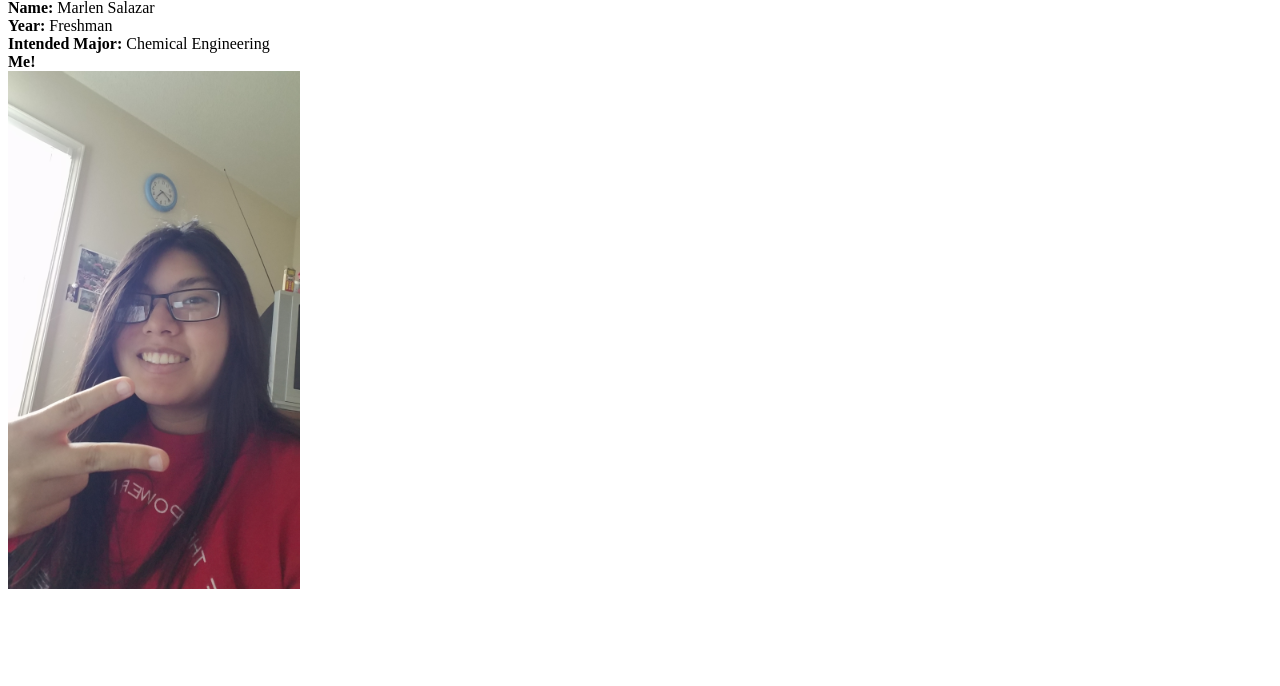
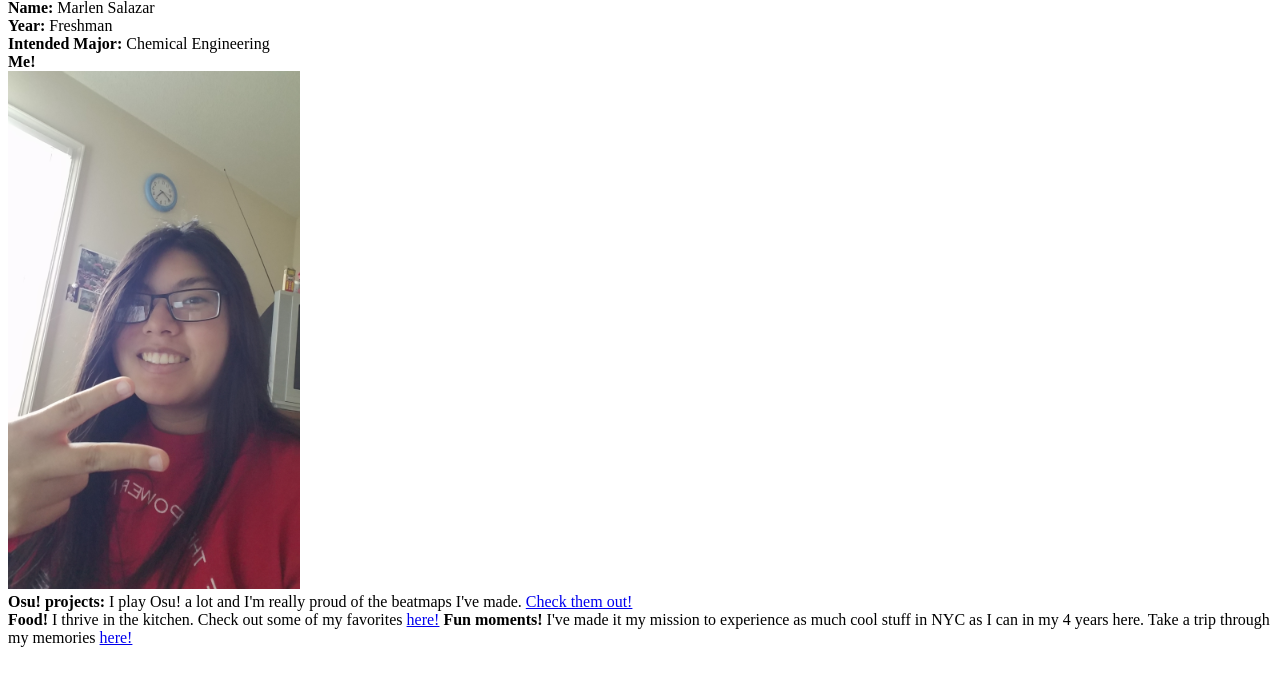
Before and after one commit to mcs2296/mcs2296-final, a Flask app: page / in a window 1280 px wide. Shown: the part 17-703 px from the top of the page. Run offline with Flask 2, Linux system fonts and the light colour scheme.

Commit message:
Finished main page

```diff
--- a/app.py
+++ b/app.py
@@ -16,9 +16,13 @@ app = Flask(__name__)
 def home():
     return render_template("index.html")
 
-#@app.route("/ph1")
-#def ph1():
-#    return render_template("ph1.html")
+@app.route("/food")
+def ph1():
+    return render_template("ph1.html")
+
+#@app.route("/experiences")
+#def ph2():
+#    return render_template("ph2.html")
 
 #start the server
 if __name__ == "__main__":
--- a/templates/index.html
+++ b/templates/index.html
@@ -10,7 +10,11 @@
     <b>Year:</b> Freshman <br>
     <b>Intended Major:</b> Chemical Engineering <br>
     <b>Me!</b> <br>
-    <img src="/static/pic.jpg" width="291.6" height="518.4">
-    </p>
+    <img src="/static/pic.jpg" width="291.6" height="518.4"> <br>
+    <b> Osu! projects:</b> I play Osu! a lot and I'm really proud of the beatmaps I've made.
+    <a href="https://osu.ppy.sh/beatmapsets?q=protastic101">Check them out!</a><br>
+    <b>Food! </b> I thrive in the kitchen. Check out some of my favorites <a href="/food">here!</a>
+    <b>Fun moments! </b>I've made it my mission to experience as much cool stuff in NYC as I can in my 4 years here.
+    Take a trip through my memories <a href="/experiences">here!</a></p>
     </body>
 </html>
--- a/templates/ph2.html
+++ b/templates/ph2.html
@@ -2,9 +2,11 @@
 <html>
     <head>
         <!--specifies title of the page !-->
-        <title>Home</title>
+        <title>NYC Adventures</title>
     <head>
     <body>
-    <p></p>
+    <p>I'm from Olathe Kansas which is a lot smaller than NYC, so I've made it
+    my mission to explore and experience the sights and moments as I can. Here are some highlights! <br>
+    <img src=""></p>
     </body>
 </html>
```
Also changed, not shown: templates/ph1.html (+11 -2 lines), static/bubble.jpg (added), static/cookie.jpg (added), static/dumpling.jpg (added), static/pie.jpg (added), 2 other files.
